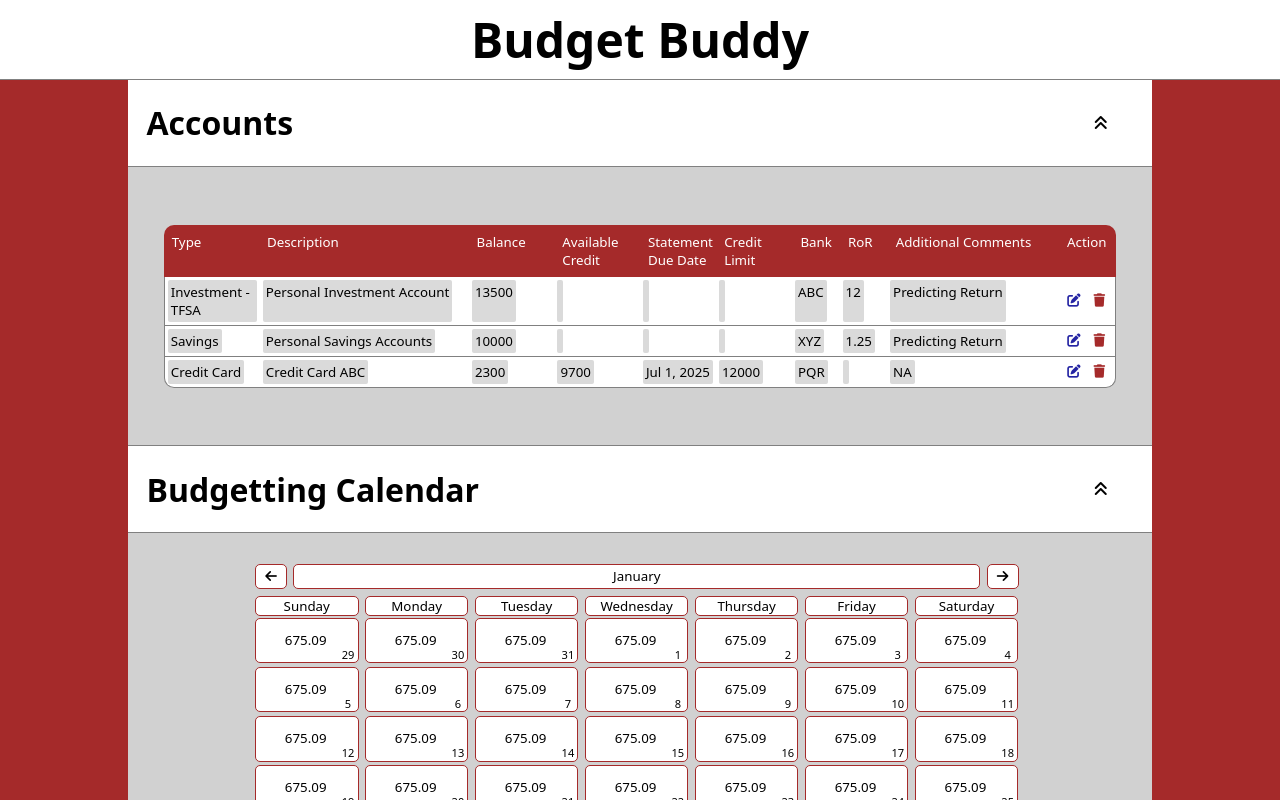
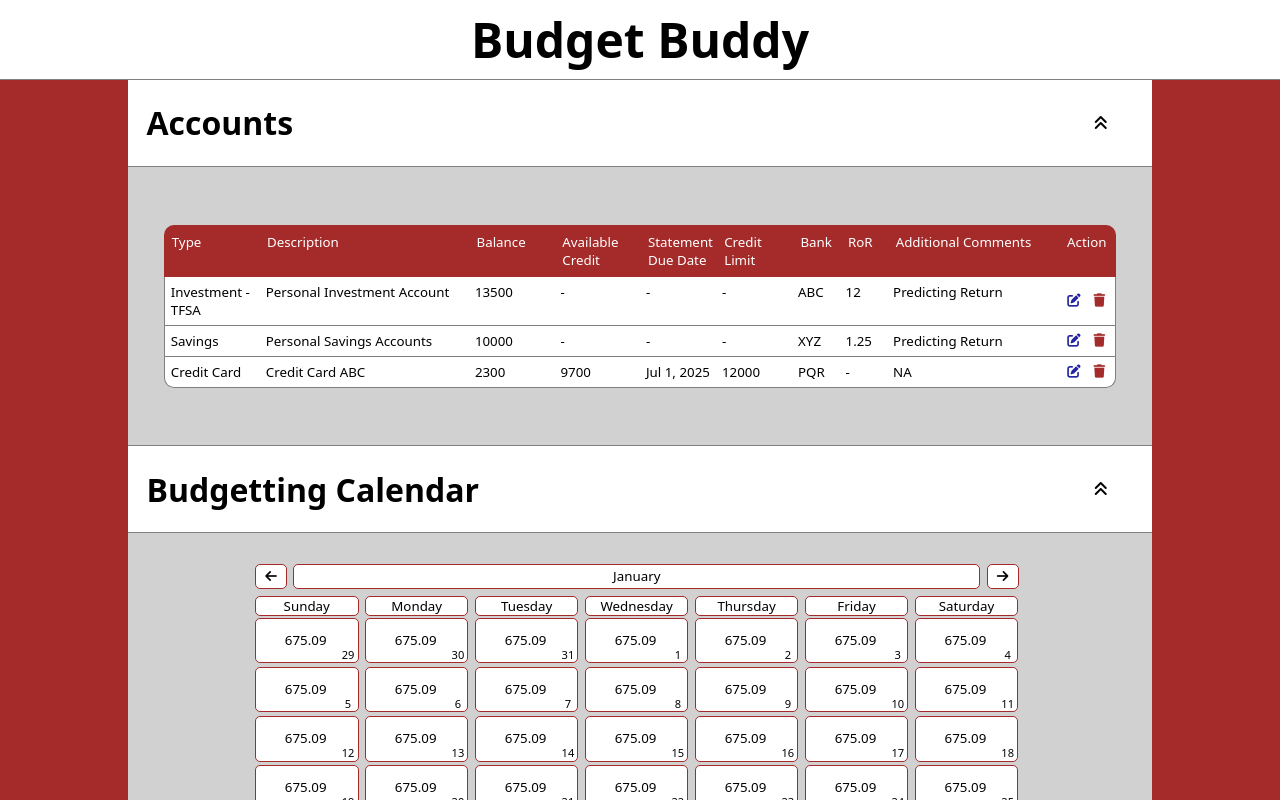
Before and after one commit to SinghTegveer/Budget-Abvt, an Angular app: page / in a window 1280 px wide. Both pictures are taken after a click on the element 1100 px from the left and 122 px from the top of the page. Shown: the top 800 px of the page. Built offline with nearby package versions, Linux system fonts and the light colour scheme.

Commit message:
Input update feature

```diff
--- a/src/app/general-table/general-table.component.css
+++ b/src/app/general-table/general-table.component.css
@@ -23,10 +23,22 @@
 }
 
 .value-container {
-    cursor: pointer;
-    background-color: #dadada;
     padding: 3px;
     border-radius: 2px;
+    width: 100%;
+    height: 100%;
+}
+
+.value-container-pointer {
+    cursor: pointer;
+}
+.value-container-not-allowed {
+    cursor: not-allowed;
+}
+
+.data-input {
+    width: 100%;
+    box-sizing: border-box;
 }
 
 .action-button-container {
--- a/src/app/general-table/general-table.component.html
+++ b/src/app/general-table/general-table.component.html
@@ -4,16 +4,34 @@
             <div>{{ header }}</div>
         </div>
     </div>
-    <div *ngFor="let row of displayData; let i = index;" class="data-row" [ngStyle]="{'grid-template-columns': getGridTemplateColumns()}">
+    <div *ngFor="let row of displayData; let i = index;" class="data-row" [ngStyle]="{'grid-template-columns': getGridTemplateColumns(), 'background-color': getRowBackgroundColor(i)}">
         <div *ngFor="let data of row; let j = index;" class="data-container">
-            <div class="value-container" *ngIf="formats[j] === 'Date'">
-                {{ data | date }}
+            <div class="value-container"
+                [ngClass]="{'value-container-pointer': rowUpdate[i]}"
+                *ngIf="formats[j] === 'Date' && !columnUpdate[i][j]"
+                (click)="setTrueColumnDataFlag(i, j)">
+                {{ data | date | default: '-'}}
             </div>
-            <div class="value-container" *ngIf="formats[j] === 'Number'">
-                {{ data }}
+            <div class="value-container" *ngIf="formats[j] === 'Date' && columnUpdate[i][j]">
+                <input type="date" class="data-input"/>
             </div>
-            <div class="value-container" *ngIf="formats[j] === 'String'">
-                {{ data }}
+            <div class="value-container"
+                [ngClass]="{'value-container-pointer': rowUpdate[i]}"
+                *ngIf="formats[j] === 'Number' && !columnUpdate[i][j]"
+                (click)="setTrueColumnDataFlag(i, j)">
+                {{ data | default: '-'}}
+            </div>
+            <div class="value-container" *ngIf="formats[j] === 'Number' && columnUpdate[i][j]">
+                <input type="number" class="data-input"/>
+            </div>
+            <div class="value-container"
+                [ngClass]="{'value-container-pointer': rowUpdate[i]}"
+                *ngIf="formats[j] === 'String' && !columnUpdate[i][j]"
+                (click)="setTrueColumnDataFlag(i, j)">
+                {{ data | default: '-'}}
+            </div>
+            <div class="value-container" *ngIf="formats[j] === 'String' && columnUpdate[i][j]">
+                <input type="text" class="data-input">
             </div>
             <div class="action-button-container" *ngIf="formats[j] === 'Action'">
                 <div class="edit-check-button">
@@ -21,7 +39,7 @@
                     <i class="fa-solid fa-circle-check check" *ngIf="rowUpdate[i]" (click)="callUpdateApi(i)"></i>
                 </div>
                 <div class="delete-button">
-                    <i class="fa-solid fa-trash delete"></i>
+                    <i class="fa-solid fa-trash delete" (click)="deleteRow(i)"></i>
                 </div>
             </div>
         </div>
--- a/src/app/general-table/general-table.component.ts
+++ b/src/app/general-table/general-table.component.ts
@@ -1,10 +1,11 @@
 import { CommonModule } from '@angular/common';
 import { Component, Input } from '@angular/core';
+import { DefaultPipe } from '../pipes/default.pipe';
 
 @Component({
   selector: 'app-general-table',
   standalone: true,
-  imports: [CommonModule],
+  imports: [CommonModule, DefaultPipe],
   templateUrl: './general-table.component.html',
   styleUrl: './general-table.component.css',
 })
@@ -19,10 +20,15 @@ export class GeneralTableComponent {
   @Input() scrollDataVertical: boolean = false; // Allow for table scrolls
   @Input() scrollDataHorizontal: boolean = false; // Allow for table scrolls
   @Input() updatesAllowed: Array<boolean> = new Array(); // For columns that are available for updates
-  rowUpdate: Array<boolean> = new Array(this.displayData.length).fill(false); // For row updates and styling
+  rowUpdate: Array<boolean> = new Array(); // For row updates and styling
+  columnUpdate: Array<Array<boolean>> = new Array();
 
   ngOnInit() {
     console.log('General Table Component');
+    this.rowUpdate = new Array(this.displayData.length).fill(false);
+    for (let i = 0; i < this.displayData.length; i++) {
+      this.columnUpdate.push(new Array(this.headers.length).fill(false))
+    }
   }
 
   getGridTemplateColumns() {
@@ -40,4 +46,23 @@ export class GeneralTableComponent {
     console.log('Update API called');
     this.rowUpdate[i] = false;
   }
+
+  // Method to change row background on edit button click
+  getRowBackgroundColor(i: number) {
+    console.log('Get Row Background Color called');
+    return this.rowUpdate[i] ? '#f2f2f2': 'white';
+  }
+
+  // Method to call delete API for row
+  deleteRow(i: number) {
+    console.log("Delete Row method called0");
+  }
+
+  setTrueColumnDataFlag(i: number, j: number) {
+    console.log("Column Update Indexes: ", i, j);
+    if (this.rowUpdate[i]) {
+      this.columnUpdate[i][j] = true;
+    }
+    console.log('Column Update: ', this.columnUpdate);
+  }
 }
--- /dev/null
+++ b/src/app/pipes/default.pipe.ts
@@ -0,0 +1,12 @@
+import { Pipe, PipeTransform } from "@angular/core";
+
+@Pipe({
+    name: "default",
+    standalone: true
+})
+export class DefaultPipe implements PipeTransform {
+    transform(value: any, fallback: string) {
+        return value != null && value != '' ? value : fallback;
+    }
+
+}
```
